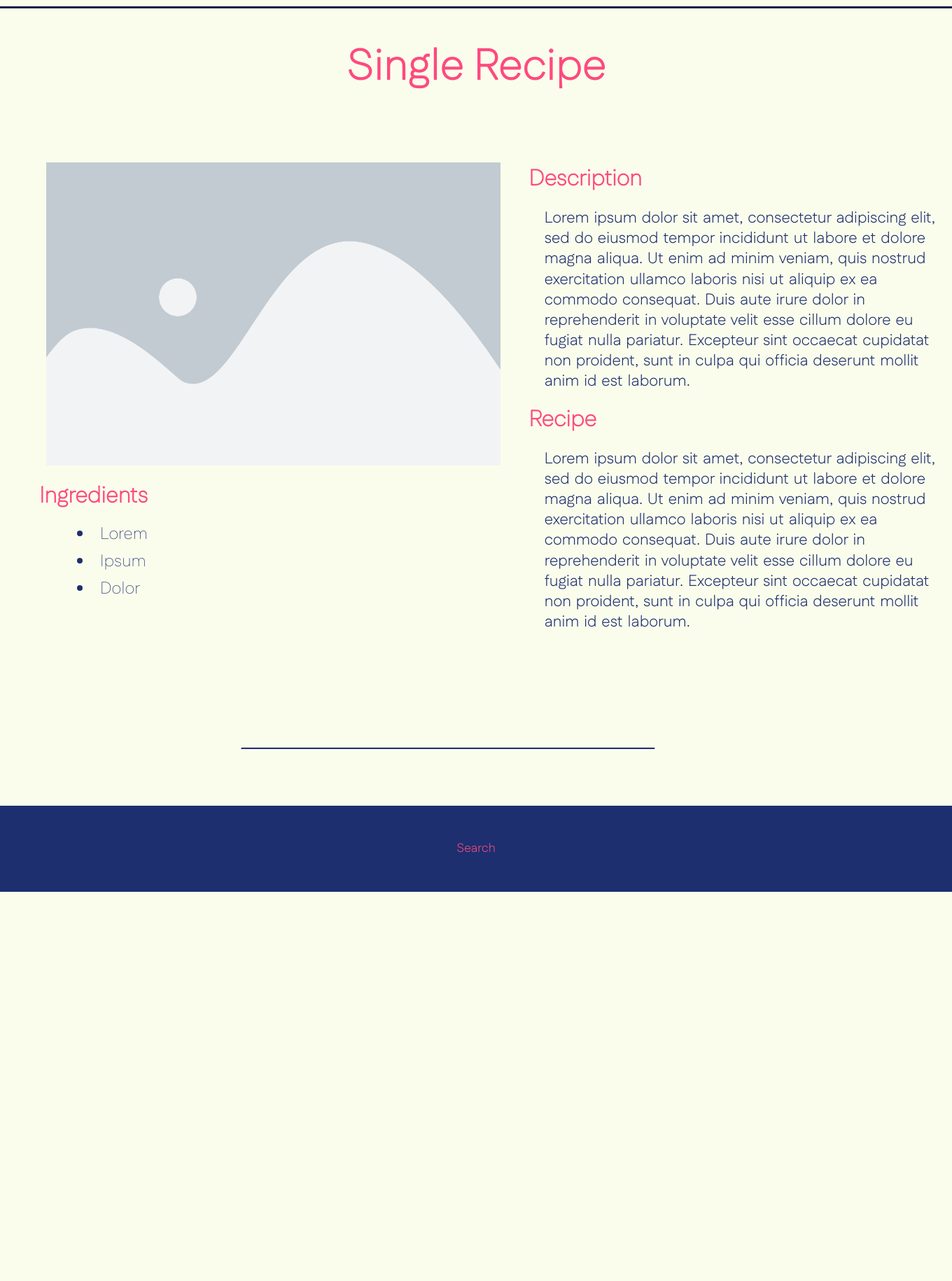
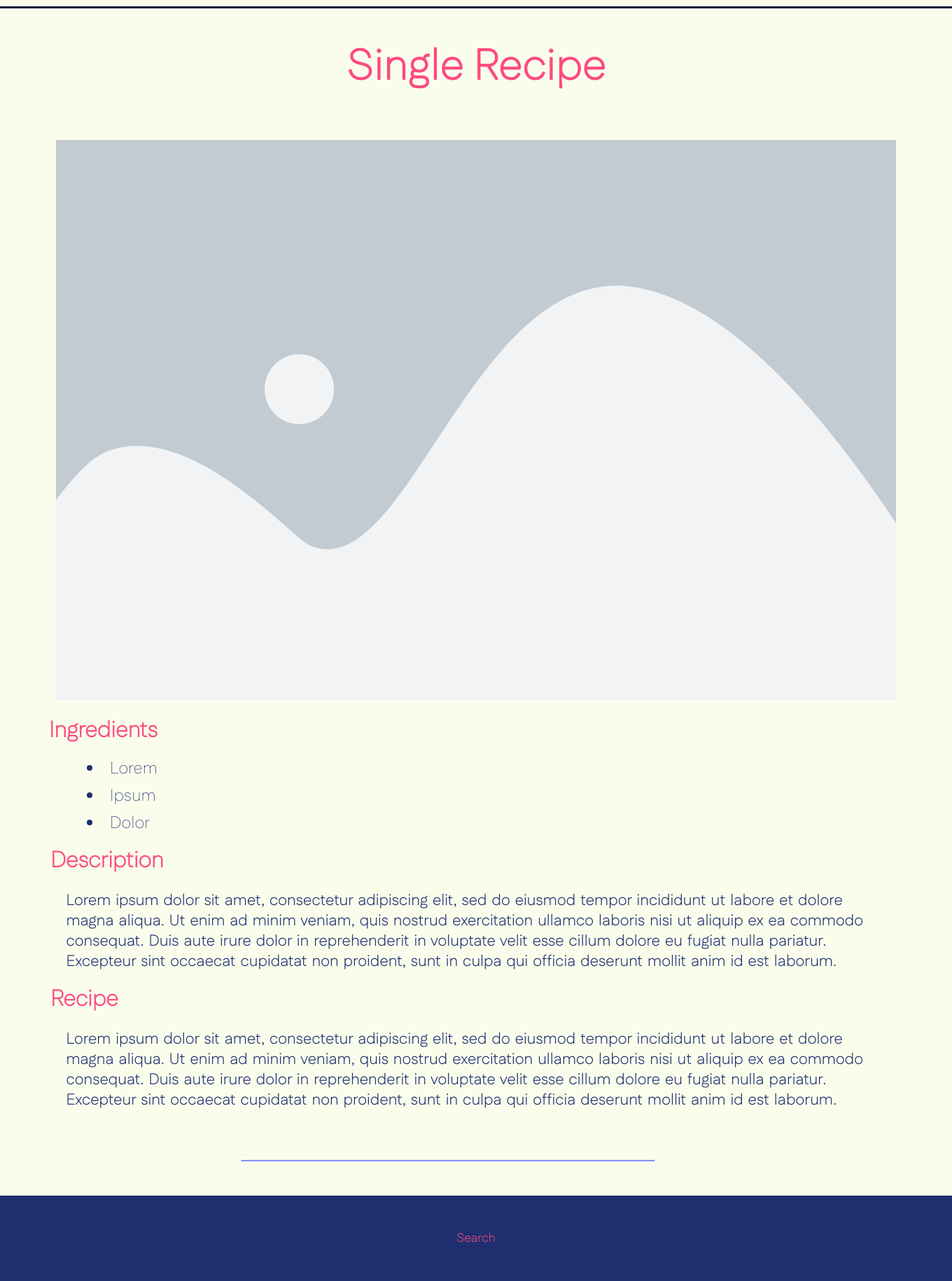
Before and after one commit to vzurui/idm232-vpl26, a PHP site: page /recipe.html in a window 1360 px wide. Shown: the part 167-1997 px from the top of the page at 70% size. Before the commit the page ends 1441 px from the top, so only its background shows below. Run offline with PHP 8.4, Linux system fonts and the light colour scheme.

Commit message:
single recipe stylings

```diff
--- a/css/style.css
+++ b/css/style.css
@@ -230,6 +230,7 @@ button:hover {
 	text-align: center;
 	margin-top: 1em;
 	font-weight: 900;
+	font-size: 150%;
 }
 
 .cuisine-container {
@@ -308,7 +309,6 @@ button:hover {
 	color: var(--nightlife);
 }
 
-
 .cuisine-grid {
 	display: grid;
 	grid-template-columns: 1fr 1fr 1fr;
@@ -369,9 +369,9 @@ a.cuisine {
 }
 
 hr.solid {
-	border-top: 2px solid var(--nightlife);
+	border-top: 2px solid var(--orchid-);
 	border-radius: 4px;
-	margin: 5em 25em 5em 20em;
+	margin: 2em 25em 1em 20em;
 }
 
 .bold {
@@ -471,11 +471,13 @@ transform: scale(1.02);
 border: 2px solid var(--flamingo-);
 }
 
+
 .recipe-div {
-	display: grid;
-	grid-template-columns: 1fr 50%;
-	column-gap: 30px;
-	margin: 5em 2em -15em 2em;
+	display: flex;
+	flex-direction: column;
+	justify-content: center;
+	align-items: center;
+	margin: 3em 3em;
 }
 
 .blurb-div p {
@@ -484,6 +486,13 @@ border: 2px solid var(--flamingo-);
 
 .ingredients-div {
 	align-items: center;
+}
+
+.ingredients-image {
+	display: flex;
+	align-items: center;
+	justify-content: center;
+	margin-bottom: 4em;
 }
 
 .about {
@@ -506,6 +515,9 @@ width: 15%;
 height: auto;
 }
 
+.recipe-header {
+	margin: 1.2em 0 0 0;
+}
 
 /*hamburger menu*/
 
```
Also changed, not shown: new-recipe.php (+11 -8 lines).
